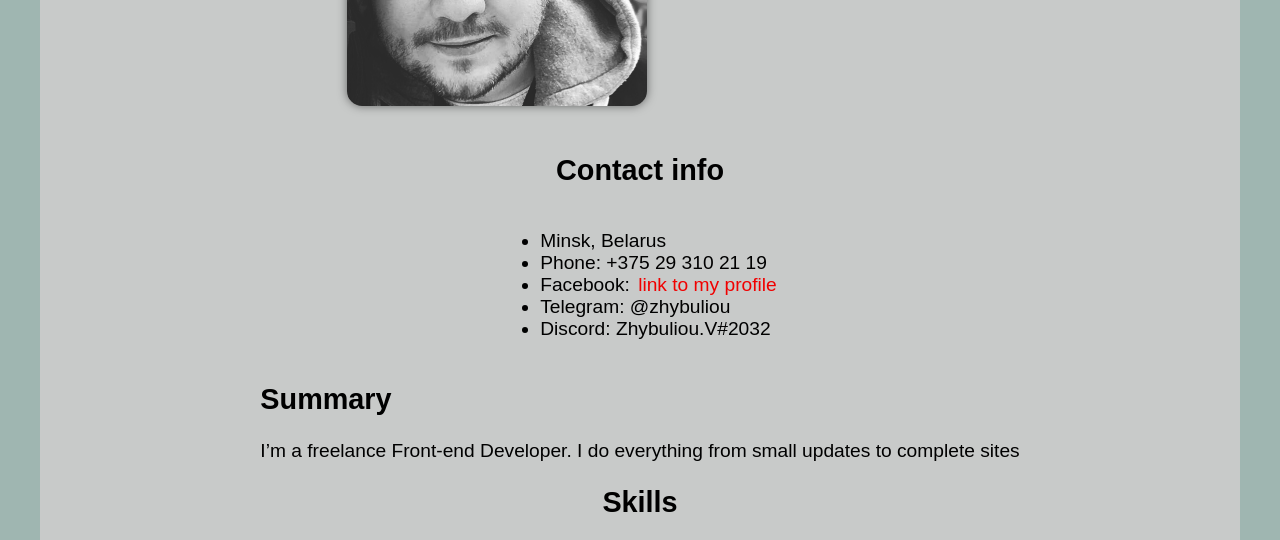
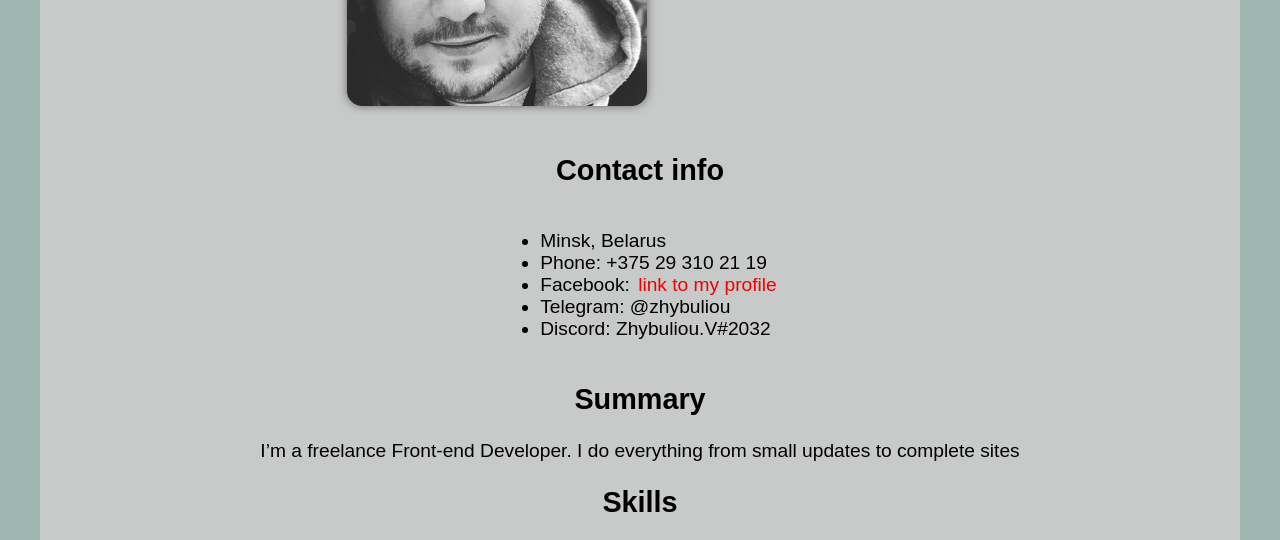
Before and after one commit to Zhybuliou/rsschool-cv, a plain HTML site: page index.html in a window 1280 px wide. Shown: the part 216-756 px from the top of the page. Drawn offline with Linux system fonts and the light colour scheme.

Commit message:
fix: warning in section

```diff
--- a/index.html
+++ b/index.html
@@ -30,12 +30,10 @@
                     </ul>
                 </div>
             </section>
-            <section>
                 <article>
                 <h2>Summary</h2>
                     I’m a freelance Front-end Developer. I do everything from small updates to complete sites
                 </article>
-            </section>
             <section>
                 <h2>Skills</h2>
                 <div class="skill">
--- a/style.css
+++ b/style.css
@@ -22,6 +22,10 @@ section{
     justify-content: center;
     align-items: center;
 }
+article{
+    text-align: center;
+}
+
 header img{
     max-width: 300px;
     border-radius: 5%;
```
